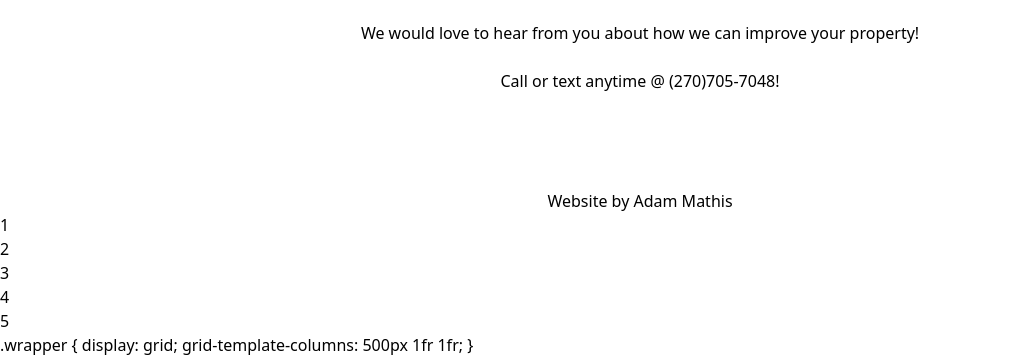
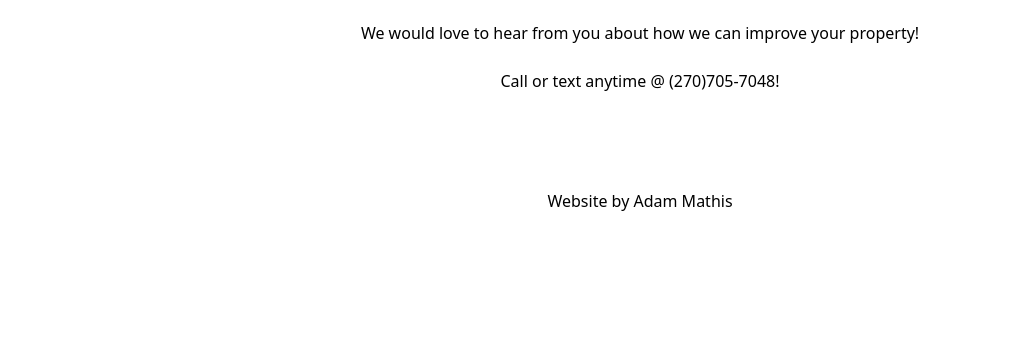
Before and after one commit to ajmathis1231/Lykins-Pressure-Washing, a website: page src/index.html in a window 1280 px wide. Shown: the part 2518-2875 px from the top of the page, without its empty margins (0-1015 px from the left). After the commit the page ends 2731 px from the top, so only its background shows below. Drawn offline with Linux system fonts and the light colour scheme; files whose address does not match are found by name.

Commit message:
removed last line of text that was a test anyways

```diff
--- a/src/index.html
+++ b/src/index.html
@@ -247,19 +247,7 @@
 
 
 
-  <!--3/6/23 attempting to use css grid to organize pictures-->
-<div class="wrapper">
-  <div>1</div>
-  <div>2</div>
-  <div>3</div>
-  <div>4</div>
-  <div>5</div>
 
-
-    .wrapper {
-      display: grid;
-      grid-template-columns: 500px 1fr 1fr;
-    }
   </div>
 </body>
 </html>
```
